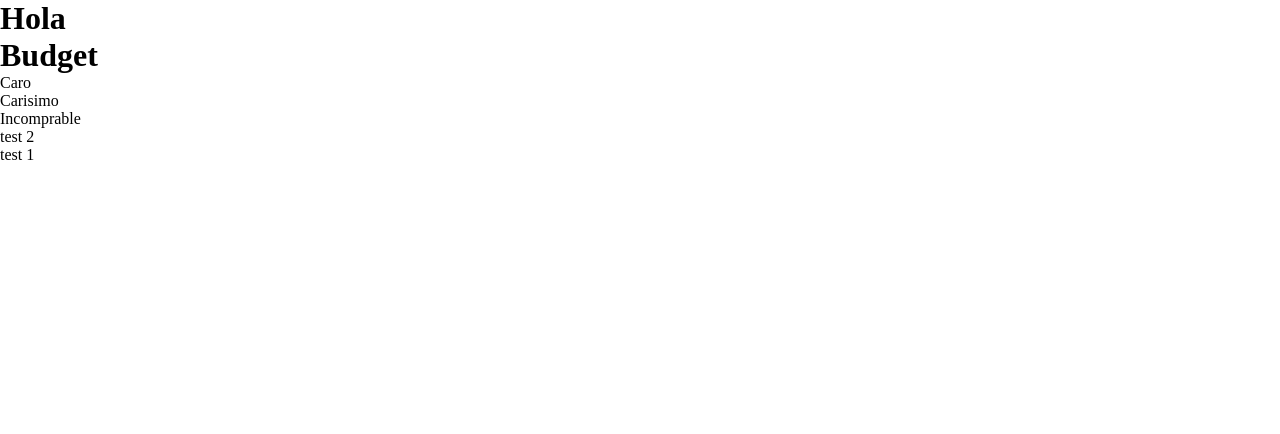
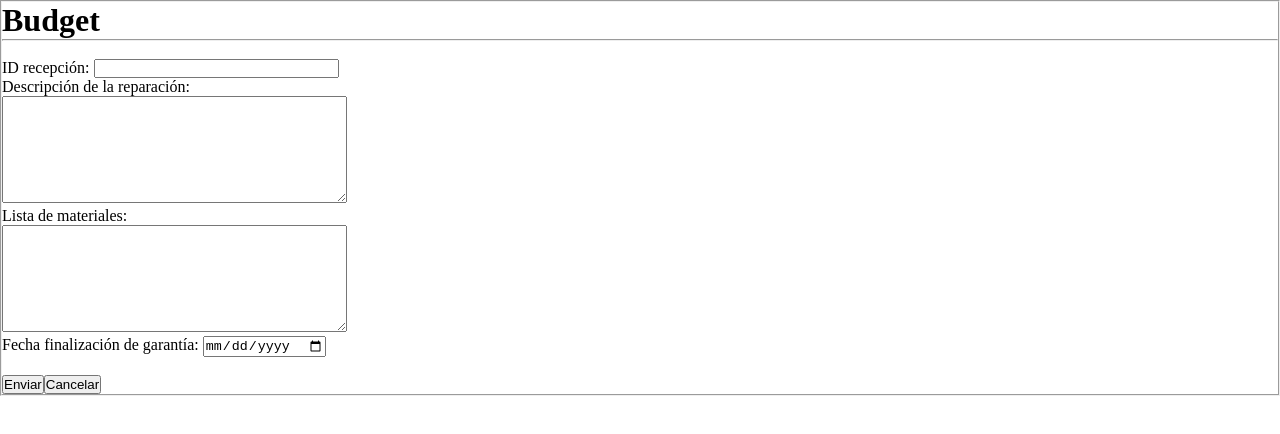
Before and after one commit to emilioQuilodran/electroServiceFront, a React (Create React App) app: page /budget in a window 1280 px wide. Shown: the top 434 px of the page. Built offline with nearby package versions, Linux system fonts and the light colour scheme.

Commit message:
jsx form structure created

```diff
--- a/src/Components/pages/budget/budget.jsx
+++ b/src/Components/pages/budget/budget.jsx
@@ -1,17 +1,31 @@
 
 const Budget = () => {
   return (
-    <div>
-      <h1>Hola</h1>
-      <h1>Budget</h1>
-      <ul>
-        <li>Caro</li>
-        <li>Carisimo</li>
-        <li>Incomprable</li>
-        <li>test 2</li>
-        <li>test 1</li>
-      </ul>
-    </div>
+    <form action="" method="get">
+      <fieldset>
+        <h1>Budget</h1><hr/><br/>
+        <div>
+          <label htmlFor="id-reception"> ID recepción: </label>
+          <input id="id-reception" type="text" value="" size="28"/>
+        </div>
+        <div>
+          <label htmlFor="description">Descripción de la reparación: </label><br/>
+          <textarea id="description" rows="7" cols="41"></textarea>
+        </div>
+        <div>
+          <label htmlFor="materials-list">Lista de materiales: </label><br/>
+          <textarea id="materials-list" rows="7" cols="41">
+          </textarea>
+        </div>
+        <div>
+          <label htmlFor="warranty-end-date">Fecha finalización de garantía: </label>
+          <input id="warranty-end-date" type="date"/>
+        </div>
+        <br/>
+        <input type="submit" value="Enviar"></input>
+        <input type="button" value="Cancelar"/>
+      </fieldset>
+    </form>
   )
 }
 
```
